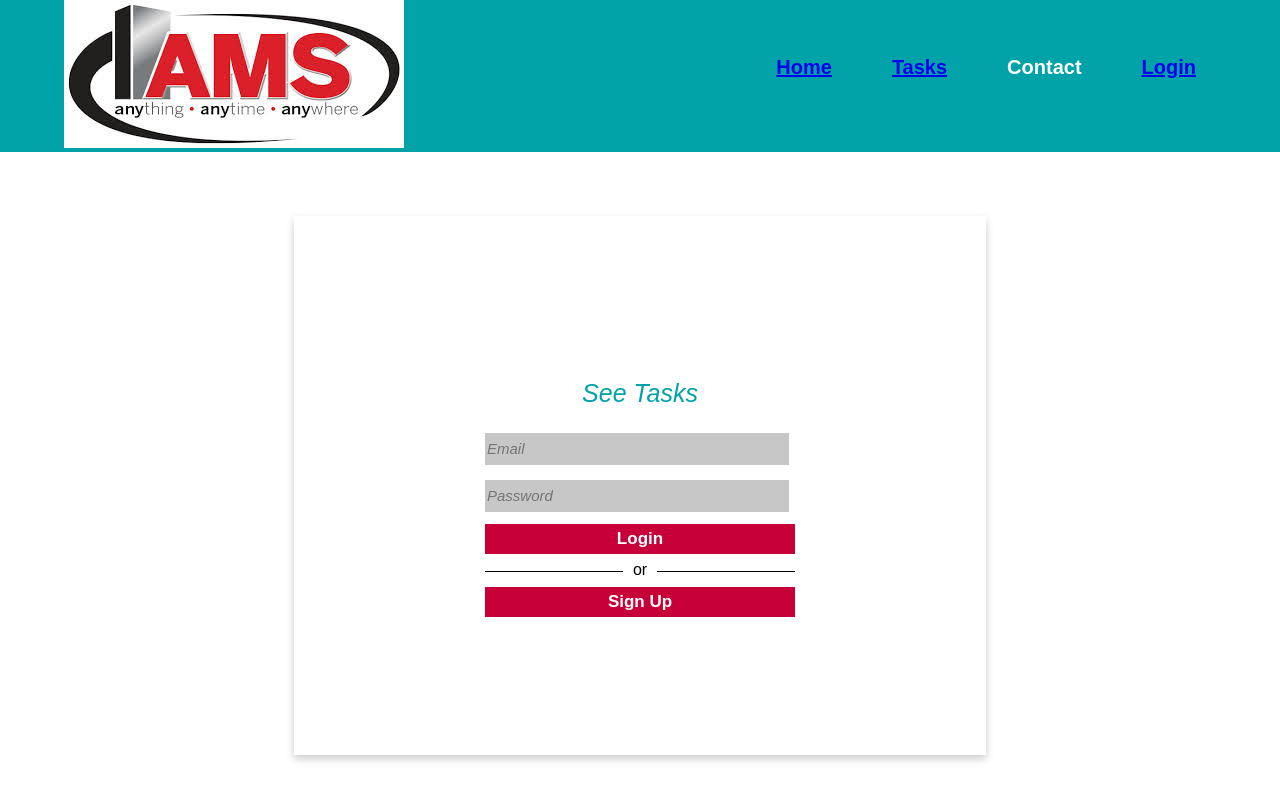
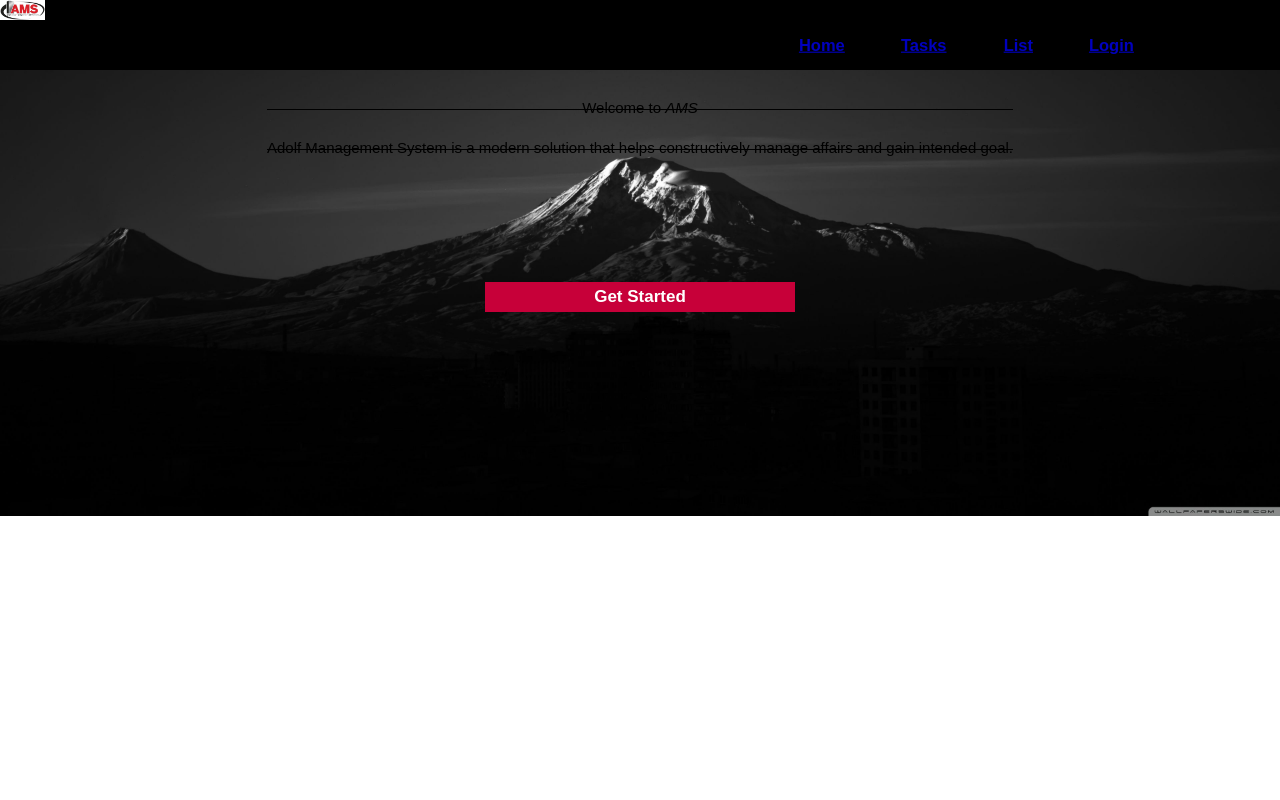
Before and after one commit to Achors/Moringa-project, a plain HTML site: page index.html in a window 1280 px wide. Drawn offline with Linux system fonts and the light colour scheme.

Commit message:
function and landing page

```diff
--- a/index.css
+++ b/index.css
@@ -4,10 +4,14 @@ body {
     font-family: Arial, Helvetica, sans-serif;
     margin: 0;
     padding: 0;
+    background-image: url('/images/home-bgd.jpg');
+    background-size: cover;
+    background-position: center;
+    background-repeat: no-repeat;
 }
 header{
     width: 100%;
-    background-color: #01a2a8;
+    background-color: #000000;
 
 }
 .navbar{
@@ -15,7 +19,13 @@ header{
     justify-content: space-between;
     list-style: none;
     width: 90%;
-    margin: auto;
+    max-height: 70px;
+    /* margin: auto; */
+}
+.logo img{
+    max-width: 45px;
+    margin-left: 0;
+    top: 10px;
 }
 ul{
     display: flex;
@@ -25,13 +35,43 @@ ul{
 }
 ul li{
     margin: 20px;
-    color: white;
+    list-style: none;
+    color: rgb(255, 255, 255);
     font-weight: bold;
-    font-size: 20px;
-    padding-top: 20px;
+    font-size: 15px;
+    /* padding-top: 20px; */
+    text-decoration: none;
+    transition: transform 0.2s ease-in-out;
+}
+#home {
+    border: #293030;
+    color: #c70000;
+    transition: transform 0.2s ease-in-out;
+
+}
+#home {
+    cursor: hand pointer;
+    opacity: 0.8;
+    transition: 0.3s ease-in-out;
+    transform: scale(1.1);
+}
+#AMS-landing-page {
+    display: flex;
+    flex-direction: column;
+    align-items: center;
+    justify-content: center;
+
+}
+#welcome-pg {
+    font-size: 15px;
+    height: 25vh;
+
+}
+#log-page{
+    display: none;
 }
 .login-container {
-    background-color: white;
+    background-color:rgba(0,0,0,0.2);
     padding: 7%;
     box-shadow: 0 4px 8px 0 rgba(0,0,0,0.2);
     width: 40vw;
@@ -58,7 +98,7 @@ p span{
 
 }
 #sign {
-    color:#01a2a8;
+    color:#293030;
     font-style: italic;
     font-size: 25px;
 }
@@ -73,7 +113,7 @@ input {
     flex-direction: column;
 }
 button {
-    background-color: #C70039;
+    background-color: #c70000;
     color: white;
     width: 300px;
     height: 20px;
@@ -83,9 +123,12 @@ button {
     align-items: center;
     justify-content: center;
     font-size: 17px;
+    transition: transform 0.2s ease-in-out;
 }
 button:hover {
     cursor: pointer;
     opacity: 0.8;
-    transition: 0.3s;
+    transition: 0.3s ease-in-out;
+    transform: scale(1.1);
+
 }
--- a/index.html
+++ b/index.html
@@ -14,18 +14,30 @@
                 <div class="logo">
                     <img src="images/AMS-logo.jpeg" alt="AMS">
                 </div>
-                <div >
+                <div>
                     <ul class="home">
-                        <li><a href="./index.html">Home</a></li>
-                        <li><a href="/crt-tasks/crt-tasks.html">Tasks</a></li>
-                        <li><a>Contact</a></li>
-                        <li><a href="#main">Login</a></li>
+                        <li id="home"><a href="#AMS-landing-page">Home</a></li>
+                        <li id="home"><a href="/crt-tasks/crt-tasks.html">Tasks</a></li>
+                        <li id="home"><a href="/tasks/task-list.html">List</a></li>
+                        <li id="home"><a href="#main">Login</a></li>
                     </ul>
                 </div>
             </div>
         </nav>
         </header>
-        <div class="login-container">
+        <div id="AMS-landing-page">
+            <div id="welcome-pg">
+                <p>Welcome to <em>AMS</em></p>
+
+                <p>Adolf Management System is a modern solution that
+                    helps constructively manage affairs and gain
+                    intended goal.</p>
+            </div>
+            <div id="start">
+                <button onclick="toggleVisibility()" id="strt-btn">Get Started</button>
+            </div>
+        </div>
+        <div class="login-container" id="log-page">
             <div id="main">
             <h3 id="sign">See Tasks</h3>
             <input id="email" type="text" placeholder="Email"></input>
--- a/sgn-page.css
+++ b/sgn-page.css
@@ -14,7 +14,7 @@ body {
     flex-direction: column;
 }
 #sign {
-    color:#01a2a8;
+    color:#232d2f;
     font-style: italic;
     font-size: 25px;
     font-weight: 400;
--- a/src/index.js
+++ b/src/index.js
@@ -17,6 +17,8 @@ const createAcctButton = document.getElementById("crt-acc");
 
 
 const main = document.getElementById("main");
+const landPage = document.getElementById("AMS-landing-page");
+const logpage = document.getElementById("log-page")
 const signup = document.getElementById("signup");
 
 const signupButton = document.getElementById("create-acct-btn");
@@ -88,7 +90,7 @@ submitButton.addEventListener("click", function(){
         const user = userCredentials.user;
 
         window.alert("Success!, welcome Back");
-        window.location = "./create-task.html";
+        window.location = "/crt-tasks/crt-tasks.html";
     })
     .catch((error) => {
         const errorCode = error.code;
@@ -139,6 +141,7 @@ addTaskBtn.addEventListener('click', () => {
     .then((response) => response.text())
     .then((message) => {
       console.log(message);
+        window.location = "/tasks/task-list.html";
     });
 })
 
@@ -175,3 +178,13 @@ app.post('#tsk', (req, res) => {
 app.listen(port, () => {
   console.log(`Server is running on port ${port}`);
 });
+
+function toggleVisibility (){
+    let div = document.getElementById("log-page");
+    div.style.display = (div.style.display === "none") ? "block" : "none";
+}
+
+getStartedButton.addEventListener("click", function (){
+    logpage.style.display = "none";
+    landPage.style.display = "block";
+})
```
Also changed, not shown: tasks/task-list.html (+1 -1 lines), images/home-bgd.jpg (added).
